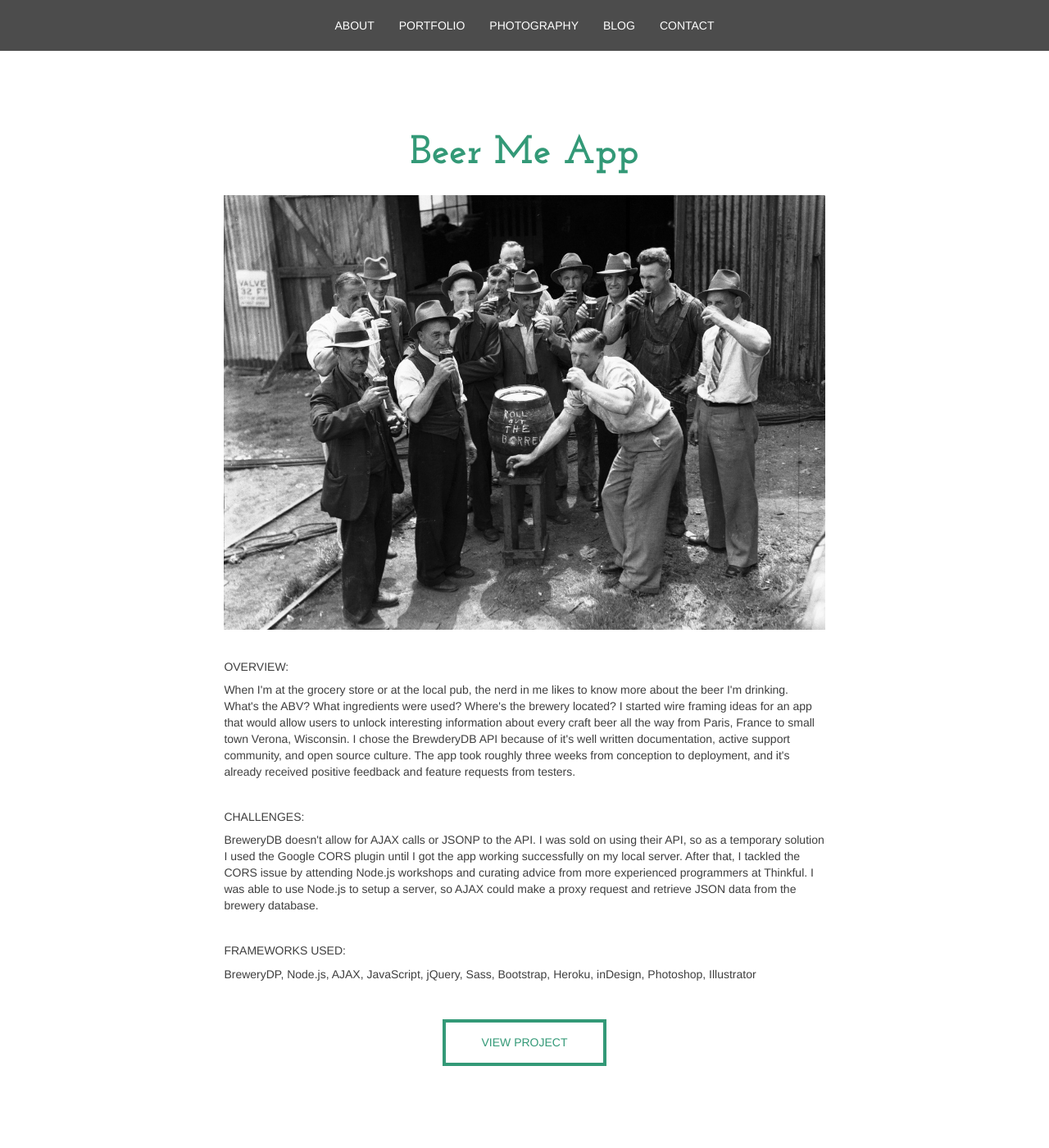
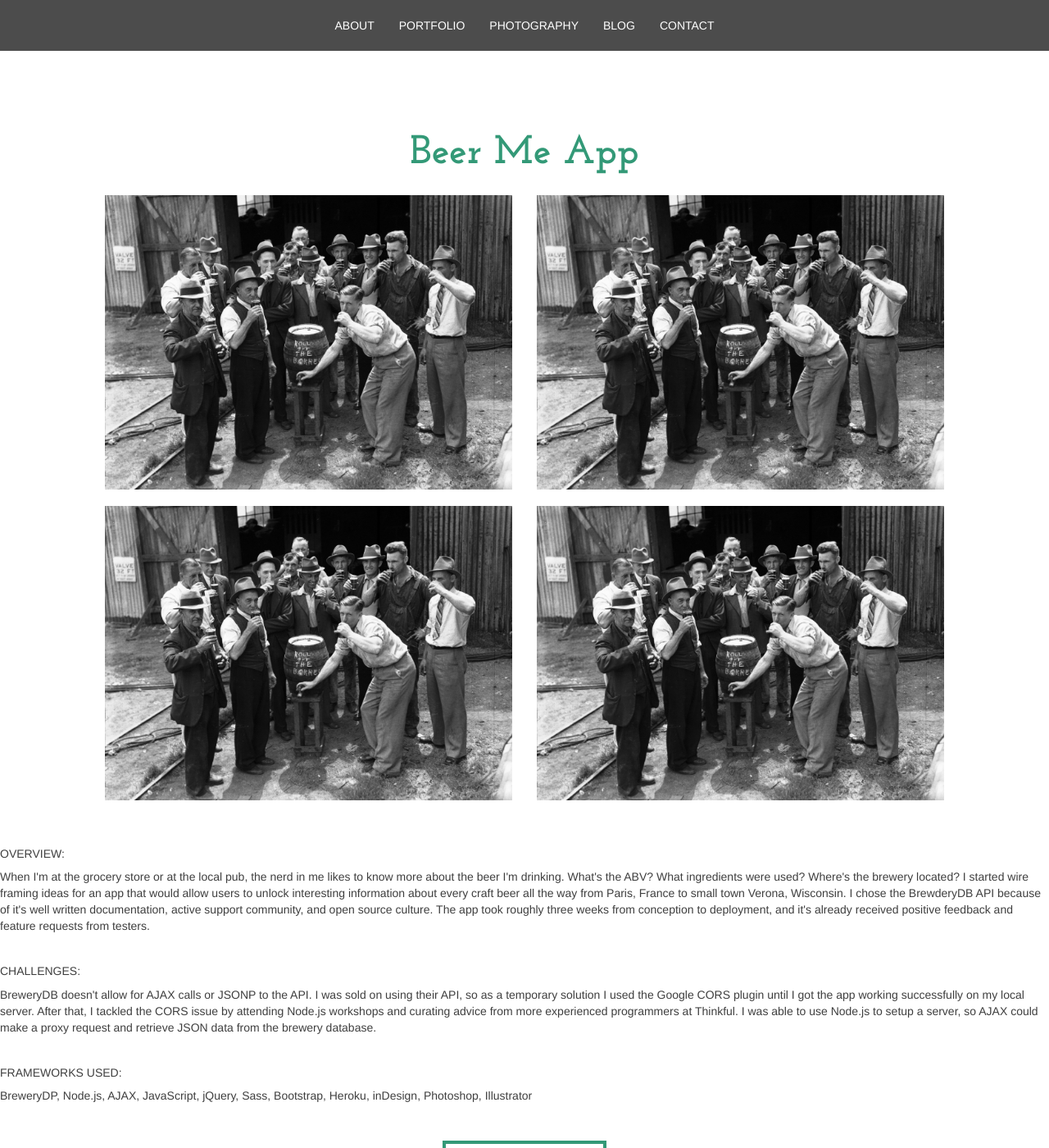
Before and after one commit to kedarjoyner/thinkful-portfolio, a Jekyll site: the page built from _posts/2015-02-15-beer-me.md, in a window 1280 px wide and 1400 px high. Shown: the whole window at 82% size. Built offline with Jekyll 4.4.1, drawn with Linux system fonts in a browser that asks for light colours; nearby versions of some CDN libraries.

Commit message:
add more images to portfolio

```diff
--- a/_layouts/post.html
+++ b/_layouts/post.html
@@ -8,12 +8,15 @@
 {% include nav.html %}
 
     <section class="posts-page">
-        <div class="container-fluid">
+      <h1 class="portfolio-title text-center">{{ page.title }}</h1>
+          <div class="container-fluid case-study-container">
             <div class="row">
-              <div class="col-lg-12 col-md-12">
-                  <div class="case-study-container">
-                    <h1 class="portfolio-title text-center">{{ page.title }}</h1>
-                    <img src="imgs/portfolio-page/{{ page.img }}" class="img-responsive center-block" alt="{{ page.alt }}">
+              <img class="col-md-6 portfolio-images img-responsive" src="{{ site.baseurl }}/imgs/portfolio-page/{{ page.img }}" alt="{{ page.alt }}">
+              <img class="col-md-6 portfolio-images img-responsive" src="{{ site.baseurl }}/imgs/portfolio-page/{{ page.img }}" alt="{{ page.alt }}">
+              <img class="col-md-6 portfolio-images img-responsive" src="{{ site.baseurl }}/imgs/portfolio-page/{{ page.img }}" alt="{{ page.alt }}">
+              <img class="col-md-6 portfolio-images img-responsive" src="{{ site.baseurl }}/imgs/portfolio-page/{{ page.img }}" alt="{{ page.alt }}">
+            </div>
+          </div>
             <h5 class="text-uppercase case-study">Overview:</h5>
             <p>{{ page.overview }}</p>
 
@@ -22,7 +25,6 @@
 
             <h5 class="text-uppercase case-study">Frameworks Used:</h5>
             <p class>{{ page.frameworks }}</p>
-                  </div>
 
           {% if page.button  %}
           <div class="row">
@@ -43,9 +45,6 @@
           </div>
         </div>
         {% endif %}
-              </div>
-          </div>
-      </div>
   </section>
 
 
--- a/_sass/post.scss
+++ b/_sass/post.scss
@@ -1,22 +1,24 @@
 .posts-page {
-  padding: 10em 1em;
+  padding: 10em 0;
 
   .portfolio-title {
     margin-bottom: .5em;
   }
   .case-study-container {
-    padding: 0 20%;
+    padding: 0 10%;
   }
-
   .case-study {
     padding-top: 2em;
+  }
+  .portfolio-images {
+    margin-bottom: 20px;
   }
 }
 
 @media screen and (max-width: 570px) {
   .posts-page  {
     .case-study-container {
-      padding: 0;
+      padding: 0 1em;
     }
   }
 }
```
Also changed, not shown: _posts/2015-02-15-beer-me.md (+1 -0 lines), imgs/beerme-screen-1.jpg (deleted), imgs/beerme-screen-2.jpg (deleted), imgs/portfolio-page/beerme-2.jpg (added), 1 other file. Lines whose indentation alone changed are shown as unchanged.
